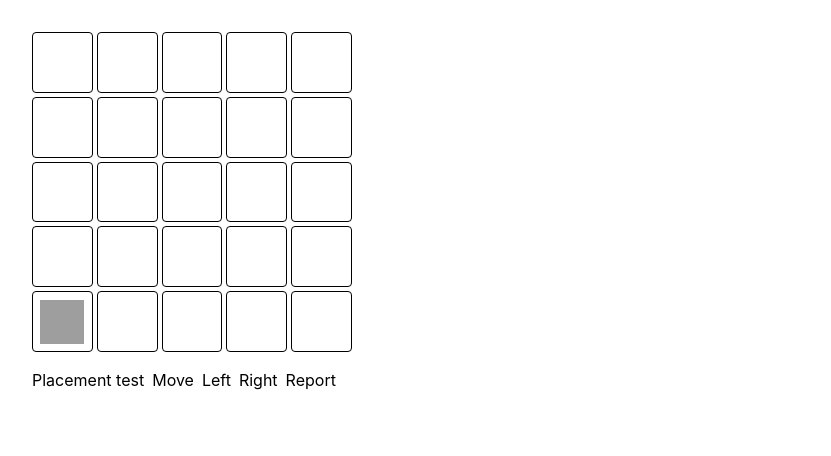
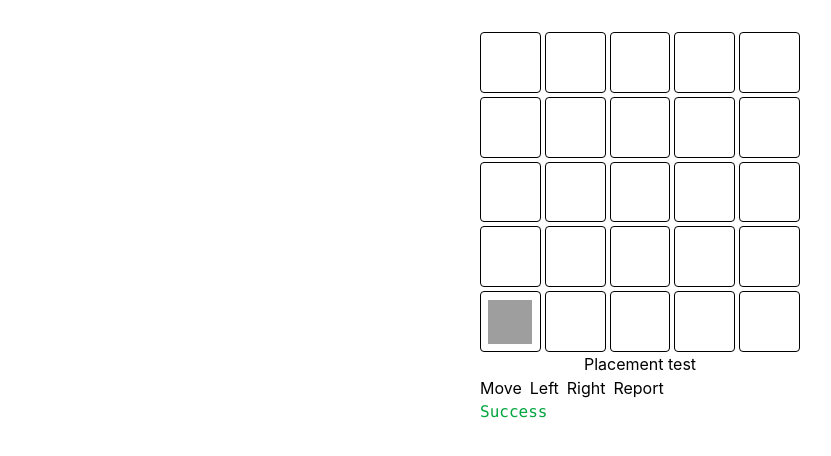
Before and after one commit to mallo03/toy-robot, a React (Vite) app: page / in a window 1280 px wide. Both pictures are taken after a click on the button "Placement test". Shown: the top 456 px of the page, without its empty margins (0-831 px from the left). Built offline with nearby package versions, Linux system fonts and the light colour scheme; grey boxes are pictures that could not be loaded.

Commit message:
fix: updated layout

```diff
--- a/src/App.jsx
+++ b/src/App.jsx
@@ -34,7 +34,8 @@ function App() {
 
   return (
     <>
-      <div className="p-8 flex flex-col gap-4">
+      <div className="p-8 flex item-center justify-center gap-4">
+        <div className="flex flex-col">
           <div className="grid grid-cols-5 gap-1 w-80">
             {rows.flatMap((y) =>
               cols.map((x) => (
@@ -52,10 +53,11 @@ function App() {
               )),
             )}
           </div>
-        <div className="flex gap-2">
+
           <button onClick={() => run("place", 0, 0, "NORTH")}>
             Placement test
           </button>
+          <div className="flex gap-2">
             <button className="" onClick={() => run("move")}>
               Move
             </button>
@@ -63,6 +65,17 @@ function App() {
             <button onClick={() => run("right")}>Right</button>
             <button onClick={() => run("report")}>Report</button>
           </div>
+          <div>
+            {outputLog && (
+              <p
+                className={`font-mono ${outputLog.ok ? "text-green-600" : "text-red-600"}`}
+              >
+                {outputLog.ok ? "Success" : "Fail"} {outputLog.name}{" "}
+                {outputLog.message}
+              </p>
+            )}
+          </div>
+        </div>
       </div>
     </>
   );
```
Lines whose indentation alone changed are shown as unchanged.
